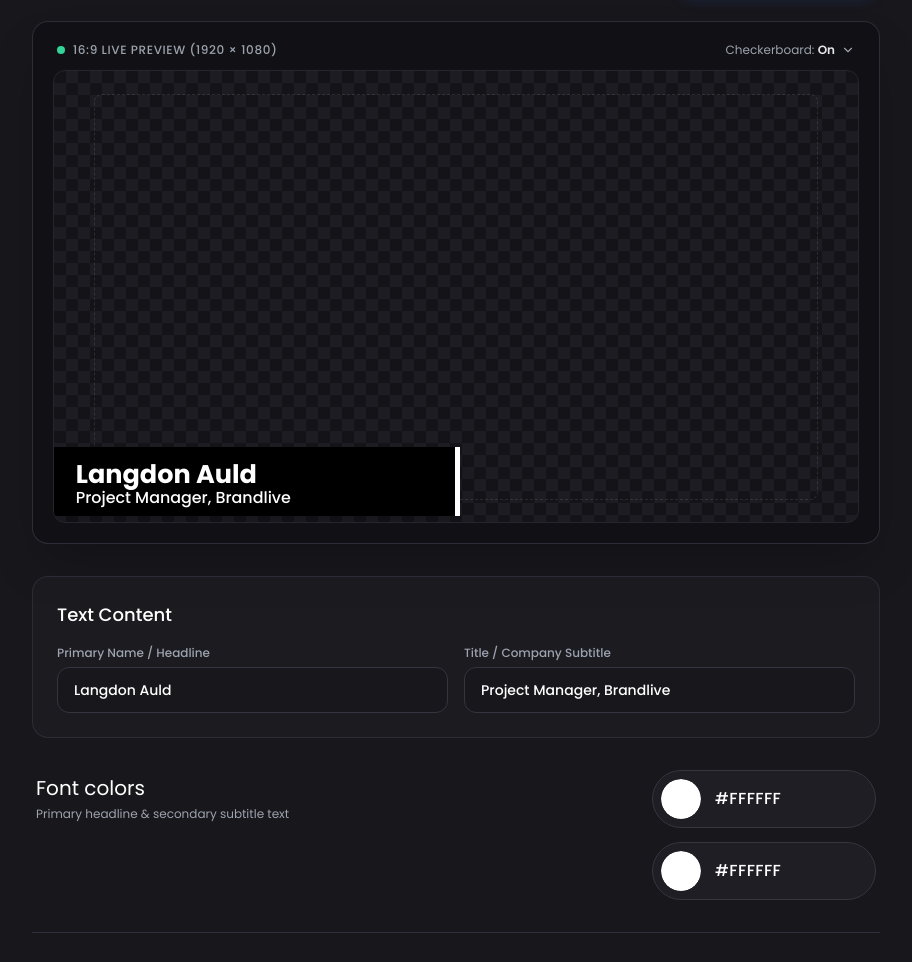
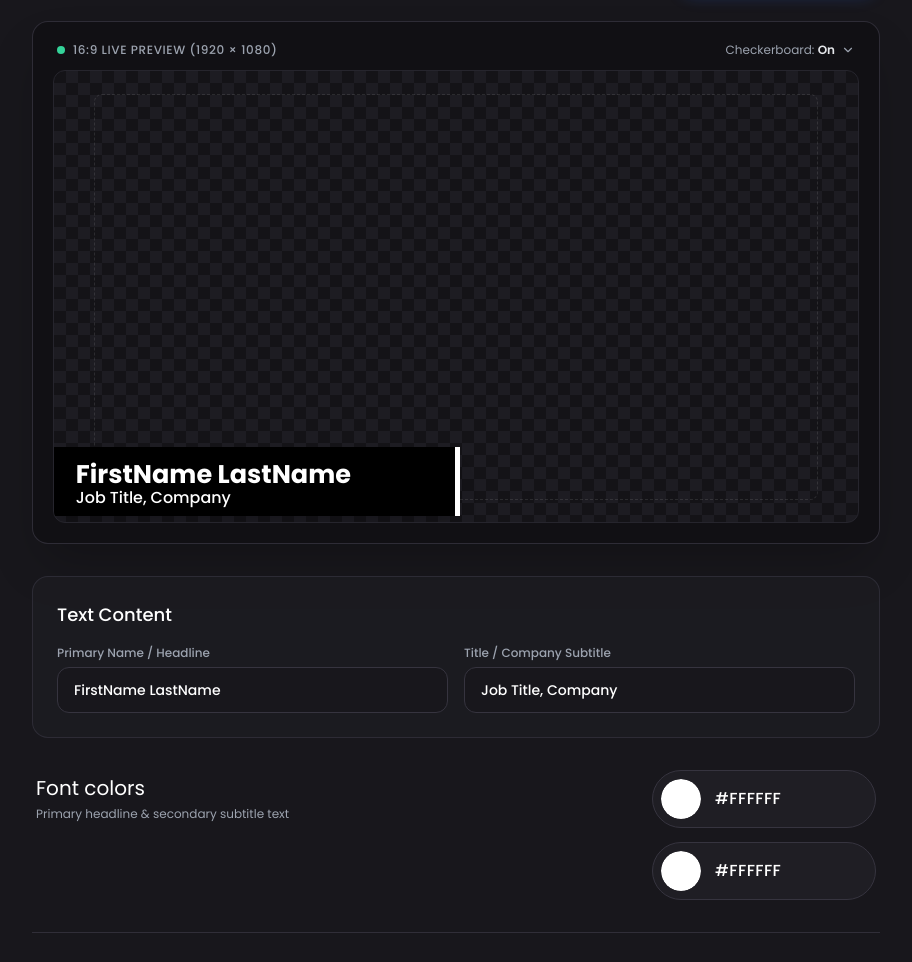
Before and after one commit to Lang01000001/greenroom-lower-third, a plain HTML site: page index.html in a window 1280 px wide. Shown: the part 97-1059 px from the top of the page, without its empty margins (184-1096 px from the left). Drawn offline with nearby package versions, Linux system fonts and the light colour scheme.

Commit message:
Update index.html

```diff
--- a/index.html
+++ b/index.html
@@ -194,14 +194,14 @@
               class="absolute font-bold leading-none whitespace-nowrap"
               style="color: #FFFFFF;"
             >
-              Langdon Auld
+              FirstName LastName
             </div>
             <div
               id="previewSecondaryText"
               class="absolute font-medium leading-none whitespace-nowrap"
               style="color: #FFFFFF;"
             >
-              Project Manager, Brandlive
+              Job Title, Company
             </div>
           </div>
 
@@ -230,7 +230,7 @@
             <input
               id="primaryTextInput"
               type="text"
-              value="Langdon Auld"
+              value="FirstName LastName"
               placeholder="Enter name or headline..."
               class="w-full px-4 py-3 rounded-xl bg-charcoal-900 border border-charcoal-700 text-white text-sm font-medium placeholder-gray-500 focus:outline-none focus:border-blue-500 focus:ring-1 focus:ring-blue-500 transition-colors"
             />
@@ -244,7 +244,7 @@
             <input
               id="secondaryTextInput"
               type="text"
-              value="Project Manager, Brandlive"
+              value="Job Title, Company"
               placeholder="Enter role, title, or company..."
               class="w-full px-4 py-3 rounded-xl bg-charcoal-900 border border-charcoal-700 text-white text-sm font-medium placeholder-gray-500 focus:outline-none focus:border-blue-500 focus:ring-1 focus:ring-blue-500 transition-colors"
             />
@@ -528,8 +528,8 @@
 
       // Default Application State
       const defaultState = {
-        primaryText: 'Langdon Auld',
-        secondaryText: 'Project Manager, Brandlive',
+        primaryText: 'FirstName LastName',
+        secondaryText: 'Job Title, Company',
         primaryFontColor: '#FFFFFF',
         secondaryFontColor: '#FFFFFF',
         bgMainColor: '#000000',
```
